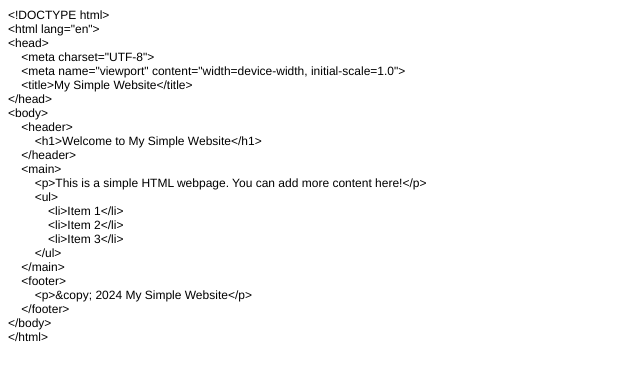
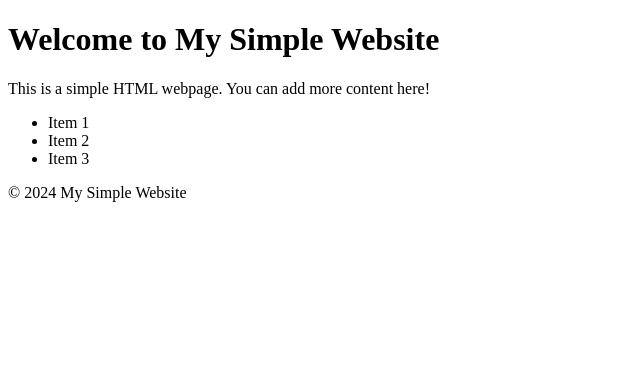
Before and after one commit to Ahernsh22/ahernsh22.github.io, a plain HTML site: page index.html in a window 1280 px wide. Shown: the whole page, without its empty margins (0-640 px from the left). Drawn offline with Linux system fonts and the light colour scheme.

Commit message:
Update index.html

```diff
--- a/index.html
+++ b/index.html
@@ -1,39 +1,24 @@
-<!DOCTYPE html PUBLIC "-//W3C//DTD HTML 4.01//EN" "http://www.w3.org/TR/html4/strict.dtd">
-<html>
+<!DOCTYPE html>
+<html lang="en">
 <head>
-  <meta http-equiv="Content-Type" content="text/html; charset=utf-8">
-  <meta http-equiv="Content-Style-Type" content="text/css">
-  <title></title>
-  <meta name="Generator" content="Cocoa HTML Writer">
-  <meta name="CocoaVersion" content="2566">
-  <style type="text/css">
-    p.p1 {margin: 0.0px 0.0px 0.0px 0.0px; font: 12.0px Helvetica}
-  </style>
+    <meta charset="UTF-8">
+    <meta name="viewport" content="width=device-width, initial-scale=1.0">
+    <title>My Simple Website</title>
 </head>
 <body>
-<p class="p1">&lt;!DOCTYPE html&gt;</p>
-<p class="p1">&lt;html lang="en"&gt;</p>
-<p class="p1">&lt;head&gt;</p>
-<p class="p1"><span class="Apple-converted-space">    </span>&lt;meta charset="UTF-8"&gt;</p>
-<p class="p1"><span class="Apple-converted-space">    </span>&lt;meta name="viewport" content="width=device-width, initial-scale=1.0"&gt;</p>
-<p class="p1"><span class="Apple-converted-space">    </span>&lt;title&gt;My Simple Website&lt;/title&gt;</p>
-<p class="p1">&lt;/head&gt;</p>
-<p class="p1">&lt;body&gt;</p>
-<p class="p1"><span class="Apple-converted-space">    </span>&lt;header&gt;</p>
-<p class="p1"><span class="Apple-converted-space">        </span>&lt;h1&gt;Welcome to My Simple Website&lt;/h1&gt;</p>
-<p class="p1"><span class="Apple-converted-space">    </span>&lt;/header&gt;</p>
-<p class="p1"><span class="Apple-converted-space">    </span>&lt;main&gt;</p>
-<p class="p1"><span class="Apple-converted-space">        </span>&lt;p&gt;This is a simple HTML webpage. You can add more content here!&lt;/p&gt;</p>
-<p class="p1"><span class="Apple-converted-space">        </span>&lt;ul&gt;</p>
-<p class="p1"><span class="Apple-converted-space">            </span>&lt;li&gt;Item 1&lt;/li&gt;</p>
-<p class="p1"><span class="Apple-converted-space">            </span>&lt;li&gt;Item 2&lt;/li&gt;</p>
-<p class="p1"><span class="Apple-converted-space">            </span>&lt;li&gt;Item 3&lt;/li&gt;</p>
-<p class="p1"><span class="Apple-converted-space">        </span>&lt;/ul&gt;</p>
-<p class="p1"><span class="Apple-converted-space">    </span>&lt;/main&gt;</p>
-<p class="p1"><span class="Apple-converted-space">    </span>&lt;footer&gt;</p>
-<p class="p1"><span class="Apple-converted-space">        </span>&lt;p&gt;&amp;copy; 2024 My Simple Website&lt;/p&gt;</p>
-<p class="p1"><span class="Apple-converted-space">    </span>&lt;/footer&gt;</p>
-<p class="p1">&lt;/body&gt;</p>
-<p class="p1">&lt;/html&gt;</p>
+    <header>
+        <h1>Welcome to My Simple Website</h1>
+    </header>
+    <main>
+        <p>This is a simple HTML webpage. You can add more content here!</p>
+        <ul>
+            <li>Item 1</li>
+            <li>Item 2</li>
+            <li>Item 3</li>
+        </ul>
+    </main>
+    <footer>
+        <p>&copy; 2024 My Simple Website</p>
+    </footer>
 </body>
 </html>
```
